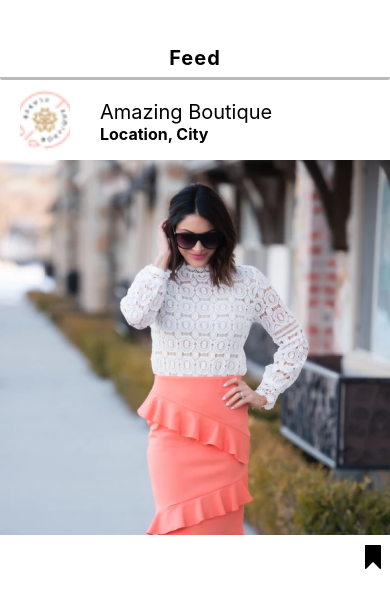
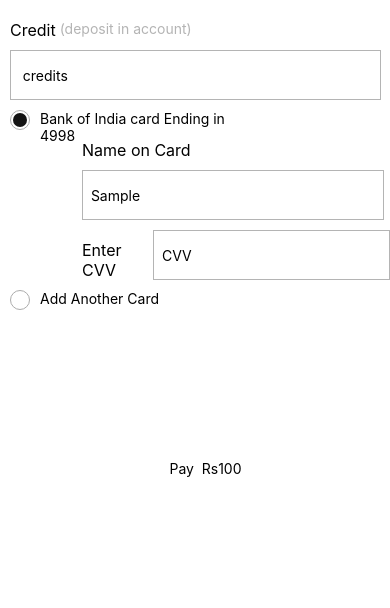
Before and after one commit to Pradeepa-L/Yellofie-FrontEnd, a React Native app: screen / in a window 390 px wide. Shown: the top 608 px of the page. Built offline with nearby package versions, Linux system fonts and the light colour scheme.

Commit message:
Add Credits Screen

```diff
--- /dev/null
+++ b/src/Components/RadioButton.js
@@ -0,0 +1,32 @@
+import React from 'react';
+import {TouchableOpacity, View, StyleSheet} from 'react-native';
+
+
+const RadioButton =( props) => {
+  return (
+   <TouchableOpacity style={styles.circle} onPress={props.onPress}>
+   {props.checked ? (<View style={styles.checkedCircle} />) : (<View />)}
+   </TouchableOpacity>
+  )
+  };
+
+  export default RadioButton;
+
+  const styles = StyleSheet.create({
+    circle: {
+    height: 20,
+    width: 20,
+    borderRadius: 10,
+    borderWidth: 1,
+    borderColor: '#ACACAC',
+    alignItems: 'center', // To center the checked circle…
+    justifyContent: 'center',
+    marginHorizontal: 10
+    },
+    checkedCircle: {
+    width: 14,
+    height: 14,
+    borderRadius: 7,
+    backgroundColor: '#131313'// You can set it default or with yours one…
+    }
+    });
--- a/src/MainRoot/Root.js
+++ b/src/MainRoot/Root.js
@@ -1,15 +1,15 @@
 import React from 'react'
 import { StyleSheet, Text, View} from 'react-native';
-import FeedScreen from '../Screens/FeedScreen';
+import AddCredits from '../Screens/AddCredits';
 
 
 export default function Root () {
     return (
         <View>
-           <FeedScreen/>
+           <AddCredits/>
         </View>
     )
 }
 
 
-const styles = StyleSheet.create({})
+//const styles = StyleSheet.create({})
--- /dev/null
+++ b/src/Screens/AddCredits.js
@@ -0,0 +1,148 @@
+import React,{useState} from 'react'
+import { StyleSheet, Text, View ,TextInput,TouchableOpacity} from 'react-native'
+// import RadioForm, {RadioButton, RadioButtonInput, RadioButtonLabel} from 'react-native-simple-radio-button';
+import RadioButton from '../Components/RadioButton'
+
+const AddCretits = () => {
+    const [key, setKey] = useState('defaultValue'); // const [gender, setGender] = useState(‘male’);
+    const [option1, setOption1] = useState(true) // const [maleCheck, setMaleCheck) = useState(true);
+    const [option2, setOption2] = useState(false);
+
+    const [credits,setCredits]=useState('')
+    const [creditsError,setCreditsError]=useState('')
+    const [name,setName]=useState('')
+    const [nameError,setNameError]=useState('')
+    const [cvv,setCVV]= useState()
+    const [cvvError,setCVVError]= useState()
+    const [error,setError]=useState('')
+
+    const onChangeName=(e)=>{
+        setError('')
+        if (e.length > 2) {
+            setName(e);
+            setNameError("");
+          } else setNameError("Please Enter atleast 3 characters");
+        }
+        const onChangeCVV=(e)=>{
+            setError('')
+            if (e.length > 0) {
+                setCVV(e);
+                setCVVError("");
+              } else setCVVError("Please Enter this Field");
+             }
+
+
+     const radioHandler = () => {
+       //logic goes here
+       if(option2){
+         setOption2(false); //for avoiding multiple checks at a time;
+         setKey(option1);
+         setOption1(true);
+         } else {
+         setOption1(true);
+         setKey(option1);
+         }
+        }
+       const radioHandler2 = () => {
+         if(option1){
+         setOption1(false);
+         setKey(option2);
+         setOption2(true);
+         } else {
+         setKey(option2);
+         setOption2(true);
+         }
+        }
+   return (
+        <View>
+            <View style={styles.v1}>
+                 <Text style={styles.text}>Credit</Text>
+                 <Text style={styles.text2}> (deposit in account) </Text>
+            </View>
+                 <TextInput placeholder="   credits" style={styles.input}/>
+                 <View style={styles.radioView}>
+                 <RadioButton checked={option1} onPress={radioHandler}/>
+                 <Text>Bank of India card Ending in 4998</Text>
+                    <View style={styles.cardView}>
+                        <Text style={styles.text}>Name on Card</Text>
+                        <TextInput placeholder="  Sample" style={styles.input}/>
+                        <View style={styles.cvv}>
+                         <Text style={styles.text}>Enter CVV</Text>
+                         <TextInput placeholder="  CVV" style={styles.input}/>
+                        </View>
+                    </View></View>
+                    <View style={styles.radioView}>
+                 <RadioButton checked={option2} onPress={radioHandler2}/>
+                 <Text>Add Another Card</Text></View>
+                 <View style={styles.btn}>
+             <TouchableOpacity>
+                 <Text style={{alignItems:'center',justifyContent:'center'}}>Pay  Rs100</Text>
+             </TouchableOpacity>
+         </View>
+        </View>
+    )
+}
+
+export default AddCretits
+
+const styles = StyleSheet.create({
+    container:{
+        justifyContent:'center',
+        alignItems:'center',
+        marginTop:30
+    },
+    input:{
+        marginLeft:10,
+        borderWidth:0.4,
+        borderColor:'#B4B4B4',
+        marginTop:10,
+        height:50,
+        width:'95%',
+       justifyContent:'space-around',
+
+    },
+    radioView:{
+        flexDirection:'row',
+         marginTop:10
+    },
+    text:{
+        marginLeft:10,
+        marginTop:20,
+       fontSize:16
+    },
+    text2:{
+      color:'#B4B4B4',
+       marginTop:20,
+       marginRight:70
+    },
+    v1:{
+        flexDirection:'row'
+    },
+    buttonContainer: {
+        flexDirection: 'row',
+        justifyContent: 'space-between',
+        alignItems: 'center',
+        marginBottom: 30,
+    },
+    cardView:{
+      marginTop:10,
+      marginLeft:-180
+    },
+    cvv:{
+        flexDirection:'row'
+    },
+    btn:{
+        marginTop:130,
+        borderBottomWidth:0.5,
+        borderColor:'#fff',
+        padding:20,
+        width:'90%',
+        alignItems:'center',
+        justifyContent:'center',
+        fontWeight:'bold',
+        fontSize:16,
+        elevation: 1,
+        marginLeft:30
+
+    }
+})
```
